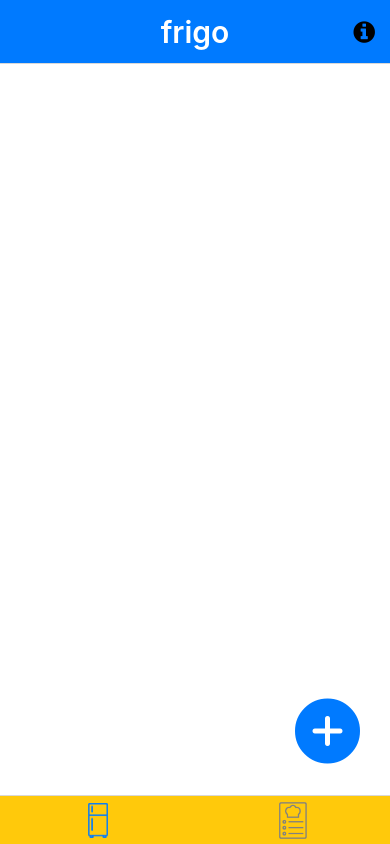
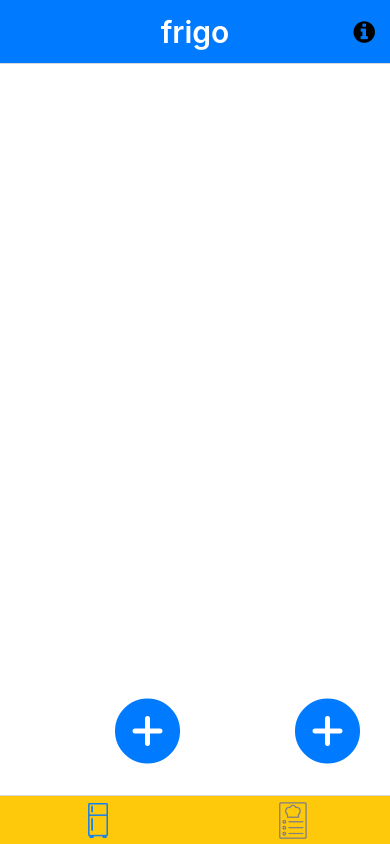
Before and after one commit to zenimarc/frigo, a React Native app: screen /TabOne in a window 390 px wide. Built offline with nearby package versions, Linux system fonts and the light colour scheme; what expo-linking would draw is missing.

Commit message:
expire indicator, fix dates problems

```diff
--- a/components/ExpireIndicator.tsx
+++ b/components/ExpireIndicator.tsx
@@ -1,22 +1,37 @@
 import React from "react";
+import { StyleSheet } from "react-native";
+import { daysBetweenTwoDates } from "../helper_functions";
 import { View, Text } from "./Themed";
 
 const mapDaysLeftToColors = (daysLeft: number) => {
-  if (daysLeft < 2) {
+  if (daysLeft <= 0) {
+    //expired
     return "red";
-  } else if (daysLeft < 5) {
-    return "yellow";
+  } else if (daysLeft <= 2) {
+    return "orange";
+  } else if (daysLeft <= 5) {
+    return "#ffd60a";
   } else {
     return "green";
   }
 };
 
 const ExpireIndicator = ({ expDate, insertionDate }: { expDate: Date; insertionDate: Date }) => {
-  const currentDate = new Date();
+  const daysLeft = daysBetweenTwoDates(insertionDate, expDate);
+  console.log(daysLeft);
+  const color = mapDaysLeftToColors(daysLeft);
+  return <View style={[styles.coloredDot, { backgroundColor: color }]} />;
+};
 
-  return (
-    <View>
-      <Text>test</Text>
-    </View>
-  );
-};
+const styles = StyleSheet.create({
+  coloredDot: {
+    position: "absolute",
+    top: "0%",
+    right: "5%",
+    width: 20,
+    height: 20,
+    borderRadius: 10,
+  },
+});
+
+export default ExpireIndicator;
--- a/components/ProductCard.tsx
+++ b/components/ProductCard.tsx
@@ -3,6 +3,7 @@ import { Image, StyleSheet, View } from "react-native";
 
 import Colors from "../constants/Colors";
 import useColorScheme from "../hooks/useColorScheme";
+import ExpireIndicator from "./ExpireIndicator";
 import { ProductDataToBeStored } from "./ProductForm";
 import { Text, View as ThemedView } from "./Themed";
 
@@ -12,6 +13,7 @@ const ProductCard = ({
   productImage,
   productName,
   quantity,
+  addedDate,
 }: ProductDataToBeStored) => {
   const colorScheme = useColorScheme();
   return (
@@ -24,6 +26,7 @@ const ProductCard = ({
         </View>
         <Text style={styles.title}>{productName}</Text>
         <Text>scad: {expDate.toLocaleDateString()}</Text>
+        <ExpireIndicator insertionDate={addedDate} expDate={expDate} />
       </ThemedView>
     </View>
   );
--- a/components/ProductForm.tsx
+++ b/components/ProductForm.tsx
@@ -5,7 +5,7 @@ import { Platform, Pressable, StyleSheet, TextInput, View, Text, Alert, Image }
 import WheelPicker from "react-native-wheely";
 
 import { AppContext } from "../context";
-import { convertObjToArray, deleteTimeFromDate, StoredProductsDictData } from "../helper_functions";
+import { convertObjToArray, removeTimeFromDate, StoredProductsDictData } from "../helper_functions";
 import useColorScheme from "../hooks/useColorScheme";
 
 interface productData {
@@ -86,8 +86,8 @@ const Form = ({ setScanner, productName, productImage, productBarCode = null }:
           productBarCode: barCode || null,
           productImage: image,
           productName: name || "undefined",
-          expDate: JSON.stringify(deleteTimeFromDate(expDate)),
-          addedDate: JSON.stringify(deleteTimeFromDate(new Date())),
+          expDate: removeTimeFromDate(expDate).toISOString(),
+          addedDate: removeTimeFromDate(new Date()).toISOString(),
           quantity,
         };
         storedItems[key] = newItem;
--- a/helper_functions.ts
+++ b/helper_functions.ts
@@ -1,4 +1,5 @@
 import AsyncStorage from "@react-native-async-storage/async-storage";
+import moment from "moment";
 import { ProductDataToBeStored, StoredProductData } from "./components/ProductForm";
 
 export const initAsyncStorage = async () => {
@@ -19,6 +20,11 @@ export const convertObjToArray = (obj: StoredProductsDictData): ProductDataToBeS
   });
 };
 
-export const deleteTimeFromDate = (date: Date) => {
-  new Date(date.setHours(0, 0, 0, 0));
+export const removeTimeFromDate = (date: Date) => {
+  return moment.utc(date).startOf("day").toDate();
+  //return new Date(date.toDateString());
 };
+
+export const daysBetweenTwoDates = (startDate: Date, endDate: Date) => {
+  return moment(endDate).diff(moment(startDate), "days");
+};
--- a/package.json
+++ b/package.json
@@ -47,6 +47,7 @@
     "expo-web-browser": "~10.2.1",
     "jest": "^26.6.3",
     "jest-expo": "^45.0.0",
+    "moment": "^2.29.4",
     "react": "17.0.2",
     "react-dom": "17.0.2",
     "react-native": "0.68.2",
--- a/screens/TabOneScreen.tsx
+++ b/screens/TabOneScreen.tsx
@@ -1,3 +1,4 @@
+import AsyncStorage from "@react-native-async-storage/async-storage";
 import React, { useContext, useEffect } from "react";
 import { FlatList, StyleSheet } from "react-native";
 
@@ -60,6 +61,11 @@ e un'altra più dettagliata dove ogni elemento è una riga */
         style={styles.buttonAdd}
         onPress={() => navigation.navigate("addFoodModal")}
       />
+      <AddButton
+        size={80}
+        style={[styles.buttonAdd, { right: 200 }]}
+        onPress={async () => await AsyncStorage.setItem("@storedItems", "{}")}
+      />
     </View>
   );
 }
```
Also changed, not shown: constants.ts (deleted), 2 other files (tests, documents, lock files or other folders).
